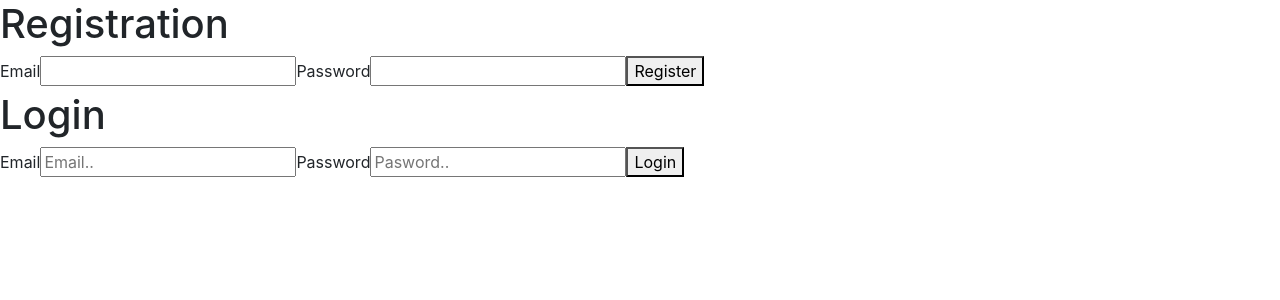
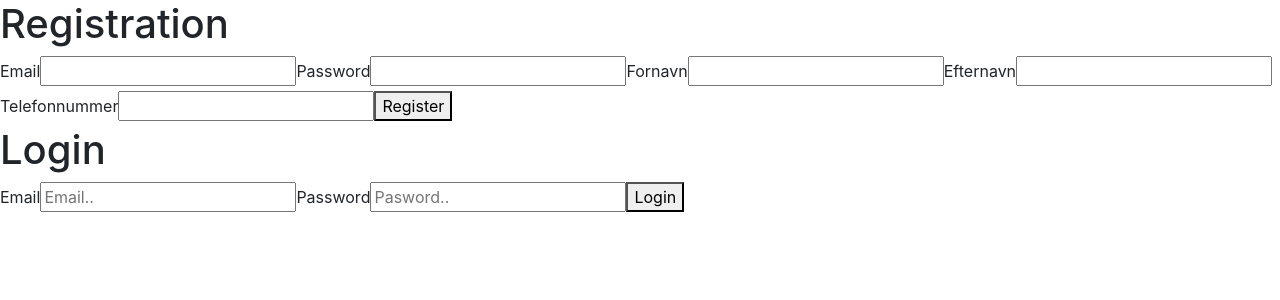
Before and after one commit to Lillefyren/BachelorProject, a React (Create React App) app in the folder client/: page /registration in a window 1280 px wide. Shown: the top 300 px of the page. Built offline with nearby package versions, Linux system fonts and the light colour scheme; no server answers.

Commit message:
Fixed login

```diff
--- a/client/src/View/Registration.js
+++ b/client/src/View/Registration.js
@@ -6,6 +6,9 @@ function Registration() {
   //usestate for registration
   const [usernameReg, setUsernameReg] = useState("");
   const [passwordReg, setPasswordReg] = useState("");
+  const [firstNameReg, setFirstNameReg] = useState("");
+  const [lastNameReg, setLastNameReg] = useState("");
+  const [numberReg, setNumberReg] = useState("");
 
   //usestate for login
   const [username, setUsername] = useState("");
@@ -21,6 +24,9 @@ function Registration() {
     Axios.post("http://localhost:3001/register", {
       username: usernameReg,
       password: passwordReg,
+      firstname: firstNameReg,
+      lastname: lastNameReg,
+      number: numberReg,
     }).then((response) => {
       console.log(response);
     });
@@ -41,15 +47,16 @@ function Registration() {
     });
   };
 
-  /* useEffect(() => {
+  //might need to delete this useEffect
+  useEffect(() => {
     Axios.get("http://localhost:3001/login").then((response) => {
-      if (response.data.loggedIn == true) {
+      if (response.data.loggedIn === true) {
         setLoginStatus(response.data.user[0].username);
       }
     });
-  }, []); */
+  }, []);
 
-  const userAuthenticatoin = () => {
+  const userAuthentication = () => {
     Axios.get("http://localhost:3001/isUserAuth", {
       headers: {
         "x-access-token": localStorage.getItem("token"),
@@ -77,6 +84,27 @@ function Registration() {
             setPasswordReg(e.target.value);
           }}
         />
+        <label>Fornavn</label>
+        <input
+          type="text"
+          onChange={(e) => {
+            setFirstNameReg(e.target.value);
+          }}
+        ></input>
+        <label>Efternavn</label>
+        <input
+          type="text"
+          onChange={(e) => {
+            setLastNameReg(e.target.value);
+          }}
+        ></input>
+        <label>Telefonnummer</label>
+        <input
+          type="text"
+          onChange={(e) => {
+            setNumberReg(e.target.value);
+          }}
+        ></input>
         <button onClick={register}>Register</button>
       </div>
 
@@ -102,7 +130,7 @@ function Registration() {
       </div>
 
       {loginStatus && (
-        <button onClick={userAuthenticatoin}> Check if authenticated</button>
+        <button onClick={userAuthentication}> Check if authenticated</button>
       )}
     </>
   );
```
Also changed, not shown: 2 other files (tests, documents, lock files or other folders).
